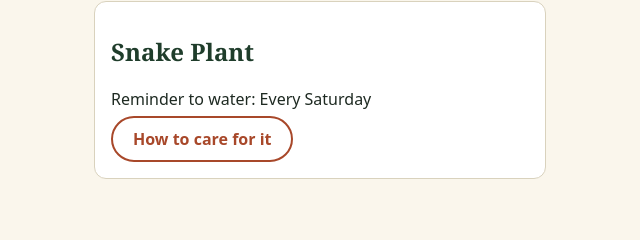
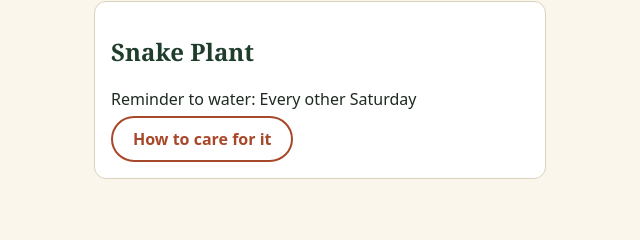
Before and after one commit to nehadan123/plants, a plain HTML site: page my-plants.html in a window 1280 px wide. Shown: the part 172-412 px from the top of the page, 86-726 px from the left. Drawn offline with Linux system fonts and the light colour scheme.

Commit message:
Update my-plants.html

```diff
--- a/my-plants.html
+++ b/my-plants.html
@@ -29,7 +29,7 @@
             <div class="card-grid">
                 <article class="plant-card">
                     <h2>Snake Plant</h2>
-                    <p>Reminder to water: Every Saturday</p>
+                    <p>Reminder to water: Every other Saturday</p>
                     <a class="btn btn-secondary" href="care-guide.html">How to care for it</a>
                 </article>
             </div>
```
